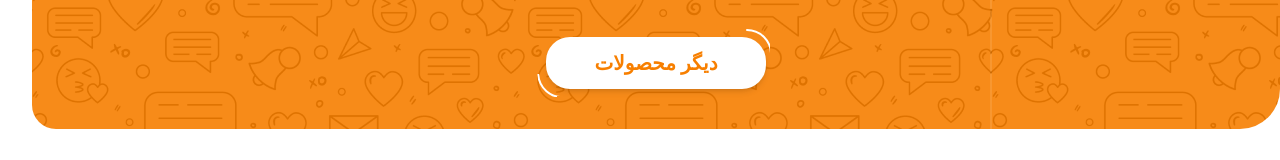
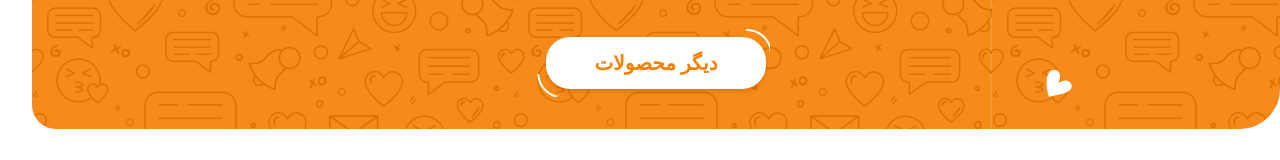
Before and after one commit to mahyarErshad/perfex-chat, a React (Create React App) app: page / in a window 1280 px wide. Shown: the part 2692-2852 px from the top of the page. Built offline with nearby package versions, Linux system fonts and the light colour scheme; a web font is replaced by a local one.

Commit message:
Added FilledWhiteHeart

```diff
--- a/src/Components/DanaTeamSection/DanaTeamSection.jsx
+++ b/src/Components/DanaTeamSection/DanaTeamSection.jsx
@@ -11,6 +11,7 @@ function DanaTeamSection() {
           <p className="max-md:text-xl md:text-[2rem] text-white font-semibold">ساخته شده با عشـــــق توسط تیم داناتیم</p>
           <MyButton white text="دیگر محصولات" href="#" />
           <EmptyHeart className="absolute top-8 right-28 max-md:hidden" />
+          <FilledWhiteHeart className="absolute bottom-8 right-52 max-md:hidden" />
         </div>
       </section>
       <div className="w-full h-full max-h-[23.9375rem] footer-background mt-[7rem]"></div>
```
